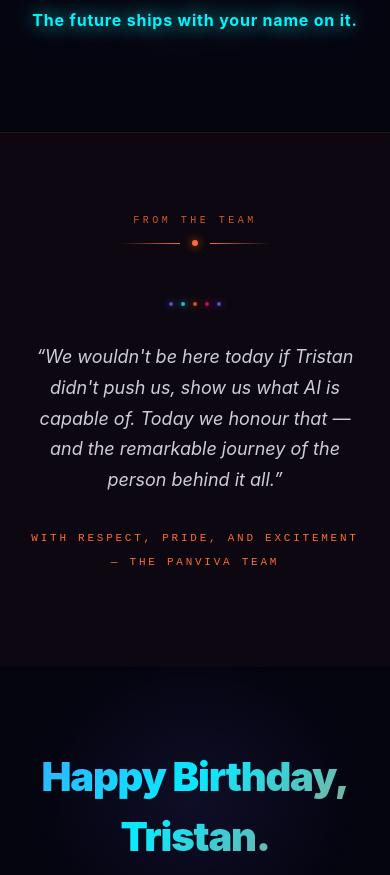
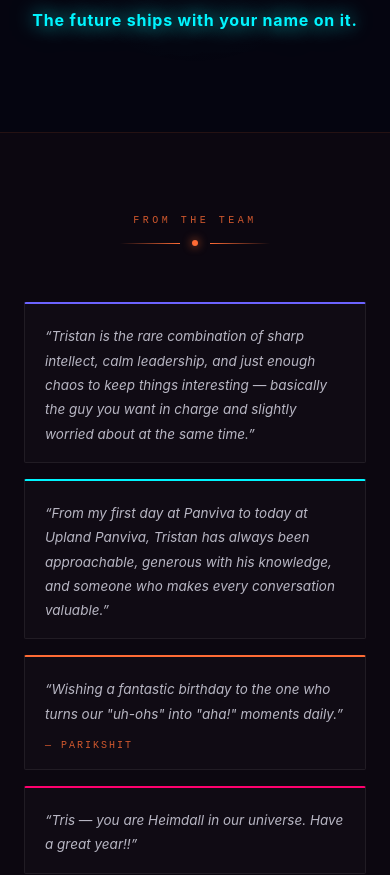
Before and after one commit to RyotaKun/tristan-birthday-demo, a Next.js app: page / in a window 390 px wide. Shown: the part 6980-7855 px from the top of the page. Built offline with nearby package versions, Linux system fonts and the light colour scheme.

Commit message:
feat(demo): add real team testimonials from 9 colleagues
Co-Authored-By: Claude Sonnet 4.6 <noreply@anthropic.com>

```diff
--- a/app/page.tsx
+++ b/app/page.tsx
@@ -582,50 +582,77 @@ export default function Home() {
         {/* ── MESSAGE ── */}
         <section style={{
           padding: "80px 24px 96px",
-          textAlign: "center",
           background: "rgba(255,107,53,0.03)",
           borderTop: "1px solid rgba(255,107,53,0.1)",
         }}>
-          <div style={{ maxWidth: 680, margin: "0 auto" }}>
+          <div style={{ maxWidth: 900, margin: "0 auto" }}>
             <SectionHeading label="FROM THE TEAM" color="var(--orange)" />
 
-            {/* Spark decoration */}
-            <div style={{ display: "flex", justifyContent: "center", gap: 8, marginBottom: 36 }}>
-              {["var(--indigo)", "var(--cyan)", "var(--orange)", "var(--magenta)", "var(--indigo)"].map((c, i) => (
-                <div key={i} style={{
-                  width: 4,
-                  height: 4,
-                  borderRadius: "50%",
-                  background: c,
-                  boxShadow: `0 0 8px ${c}`,
-                  opacity: 0.8,
-                }} />
-              ))}
+            <div style={{
+              display: "grid",
+              gridTemplateColumns: "repeat(auto-fit, minmax(260px, 1fr))",
+              gap: 16,
+              marginBottom: 56,
+            }}>
+              {[
+                { quote: "Tristan is the rare combination of sharp intellect, calm leadership, and just enough chaos to keep things interesting — basically the guy you want in charge and slightly worried about at the same time." },
+                { quote: "From my first day at Panviva to today at Upland Panviva, Tristan has always been approachable, generous with his knowledge, and someone who makes every conversation valuable." },
+                { quote: "Wishing a fantastic birthday to the one who turns our \"uh-ohs\" into \"aha!\" moments daily.", author: "Parikshit" },
+                { quote: "Tris — you are Heimdall in our universe. Have a great year!!" },
+                { quote: "A person with great domain & technical knowledge, bringing new ideas and improvements to the product and team. Always a motivation to turn our camera on 🙂" },
+                { quote: "A smart trusted technical mind who thinks holistically and executes decisively 🎂" },
+                { quote: "We wouldn't be here today if Tristan didn't push us, show us what AI is capable of. Today we honour that — and the remarkable journey of the person behind it all." },
+                { quote: "Wishing Tristan a very happy birthday and many thanks for being such a supportive teammate." },
+                { quote: "He is highly talented person." },
+              ].map((t, i) => {
+                const colors = ["var(--indigo)", "var(--cyan)", "var(--orange)", "var(--magenta)"];
+                const c = colors[i % colors.length];
+                return (
+                  <div key={i} style={{
+                    background: "rgba(255,255,255,0.02)",
+                    border: `1px solid rgba(255,255,255,0.07)`,
+                    borderTop: `2px solid ${c}`,
+                    borderRadius: 2,
+                    padding: "20px 20px 16px",
+                    display: "flex",
+                    flexDirection: "column",
+                    justifyContent: "space-between",
+                    gap: 12,
+                  }}>
+                    <p style={{
+                      fontSize: 13.5,
+                      fontStyle: "italic",
+                      lineHeight: 1.8,
+                      color: "rgba(240,240,255,0.75)",
+                    }}>
+                      &ldquo;{t.quote}&rdquo;
+                    </p>
+                    {t.author && (
+                      <span style={{
+                        fontFamily: "'Courier New', monospace",
+                        fontSize: 10,
+                        letterSpacing: "0.2em",
+                        textTransform: "uppercase",
+                        color: c,
+                        opacity: 0.8,
+                      }}>— {t.author}</span>
+                    )}
+                  </div>
+                );
+              })}
             </div>
 
-            <blockquote>
+            <div style={{ textAlign: "center" }}>
               <p style={{
-                fontSize: "clamp(18px, 2.5vw, 24px)",
-                fontStyle: "italic",
-                lineHeight: 1.7,
-                color: "rgba(240,240,255,0.85)",
-                marginBottom: 28,
-              }}>
-                &ldquo;We wouldn&apos;t be here today if Tristan didn&apos;t push us,
-                show us what AI is capable of. Today we honour that —
-                and the remarkable journey of the person behind it all.&rdquo;
-              </p>
-              <cite style={{
                 fontFamily: "'Courier New', monospace",
-                fontStyle: "normal",
                 fontSize: 11,
                 letterSpacing: "0.25em",
                 textTransform: "uppercase",
                 color: "var(--orange)",
               }}>
                 With respect, pride, and excitement — The Panviva Team
-              </cite>
-            </blockquote>
+              </p>
+            </div>
           </div>
         </section>
 
```
